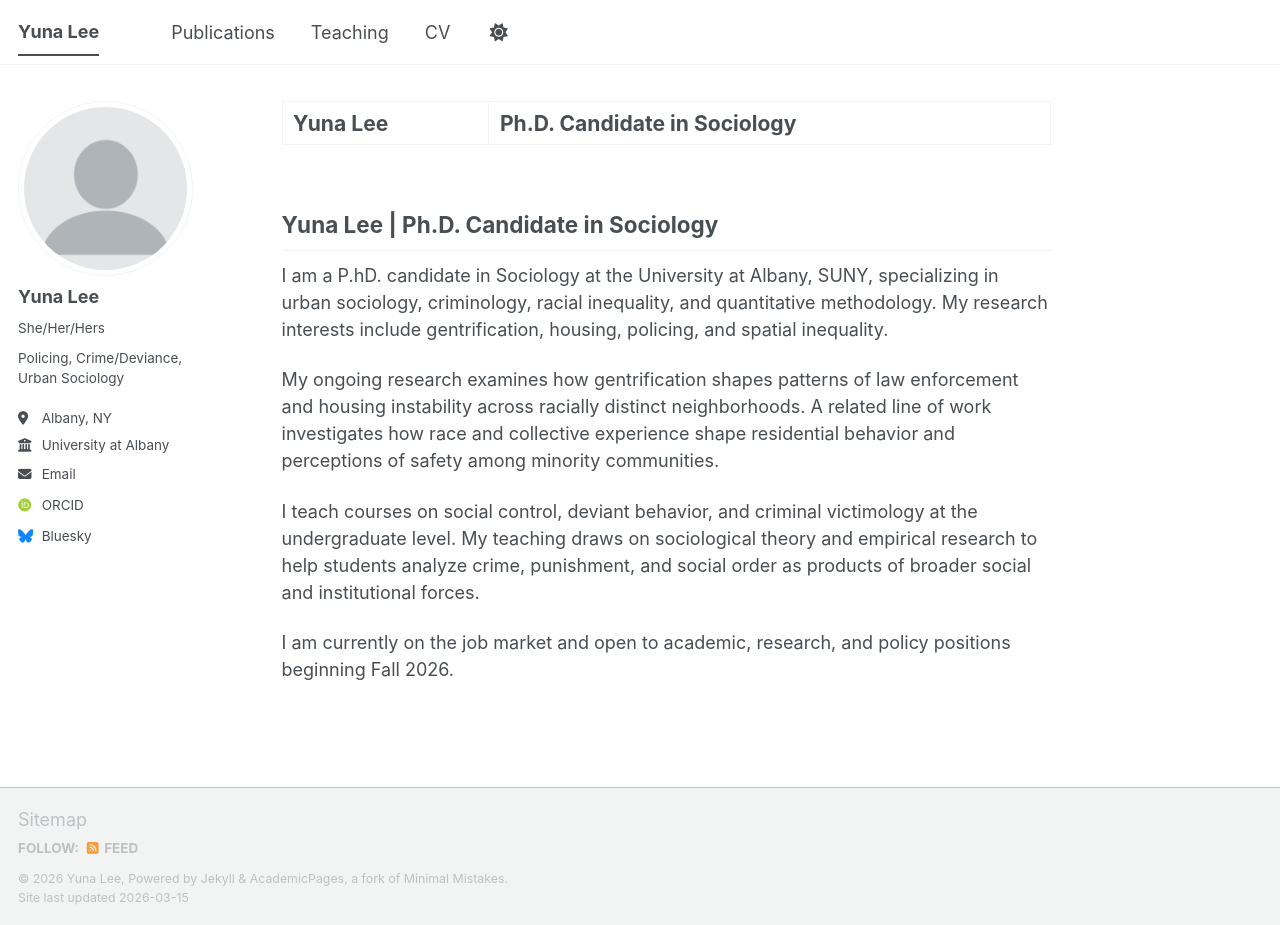
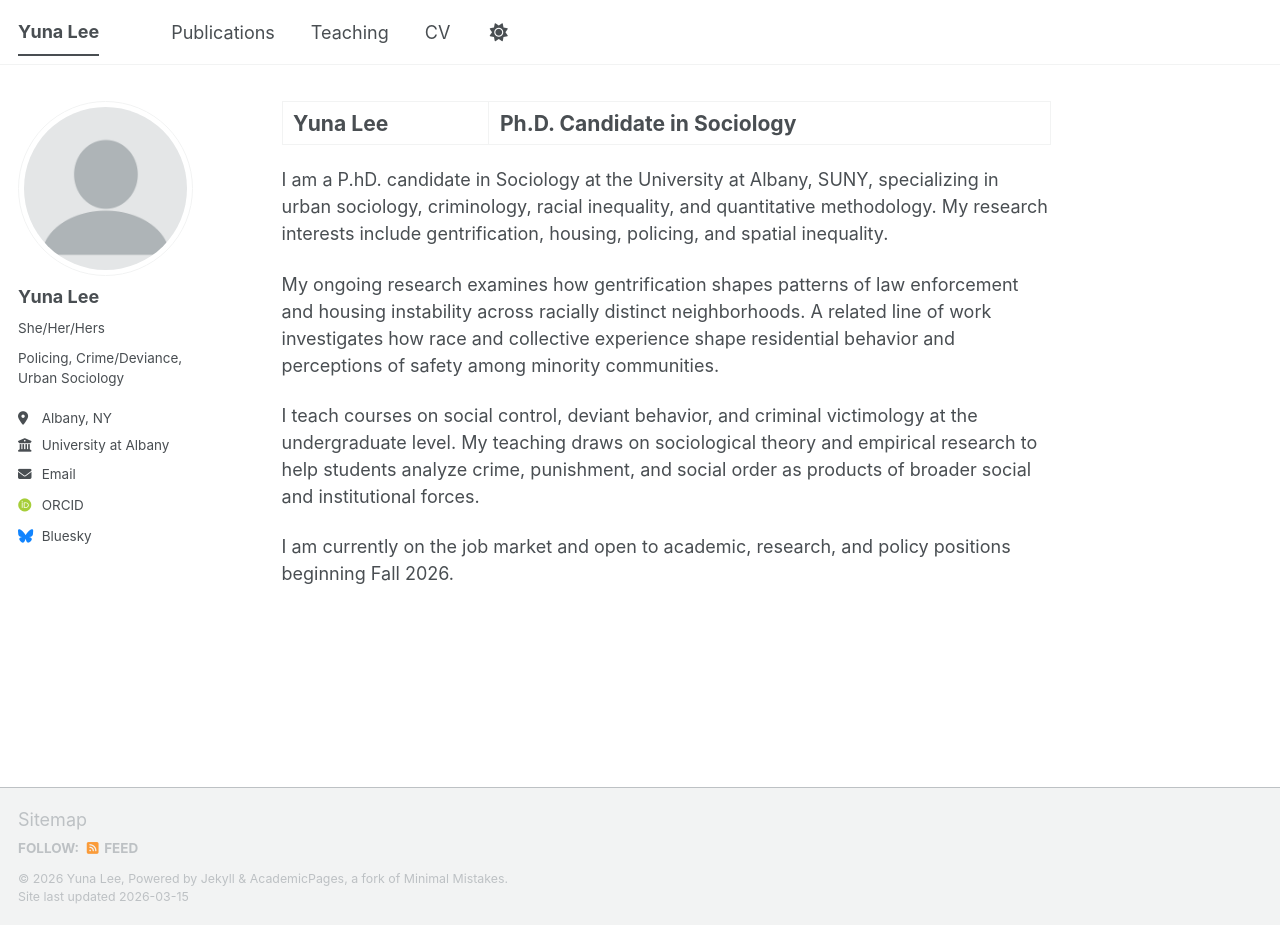
Before and after one commit to dldbsk0098/dldbsk0098.github.io, a Jekyll site: the page built from _pages/about.md, in a window 1280 px wide and 925 px high. Built offline with Jekyll 4.4.1, drawn with Linux system fonts in a browser that asks for light colours; some web fonts are replaced; a script bundle is joined from its source files by our own code; library files that are not in the unit come from our copies.

Commit message:
Update about.md

```diff
--- a/_pages/about.md
+++ b/_pages/about.md
@@ -7,9 +7,6 @@ redirect_from:
   - /about.html
 ---
 
-Yuna Lee | Ph.D. Candidate in Sociology
------
-
 I am a P.hD. candidate in Sociology at the University at Albany, SUNY, specializing in urban sociology, criminology, racial inequality, and quantitative methodology. My research interests include gentrification, housing, policing, and spatial inequality.
 
 My ongoing research examines how gentrification shapes patterns of law enforcement and housing instability across racially distinct neighborhoods. A related line of work investigates how race and collective experience shape residential behavior and perceptions of safety among minority communities.
```
